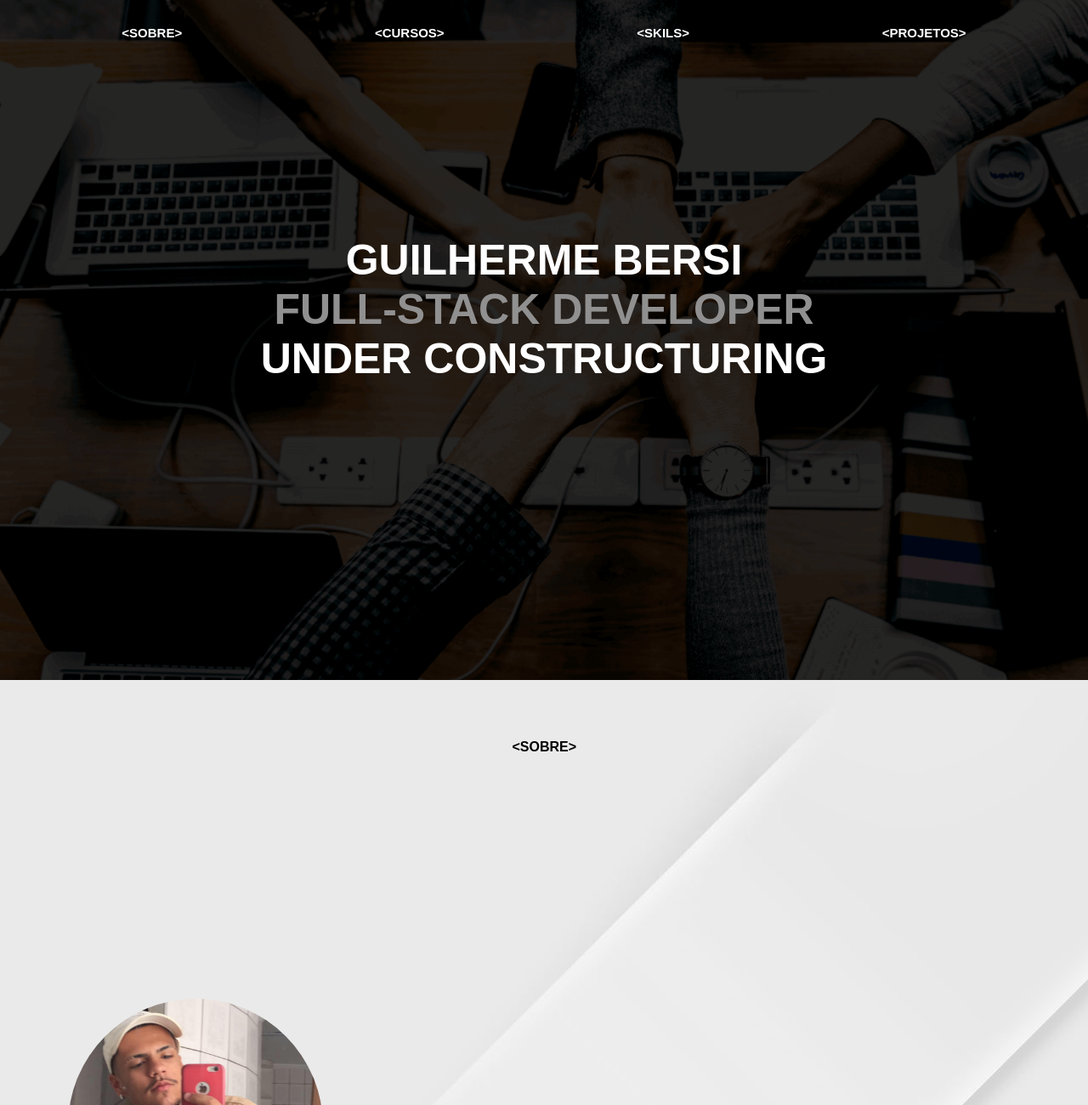
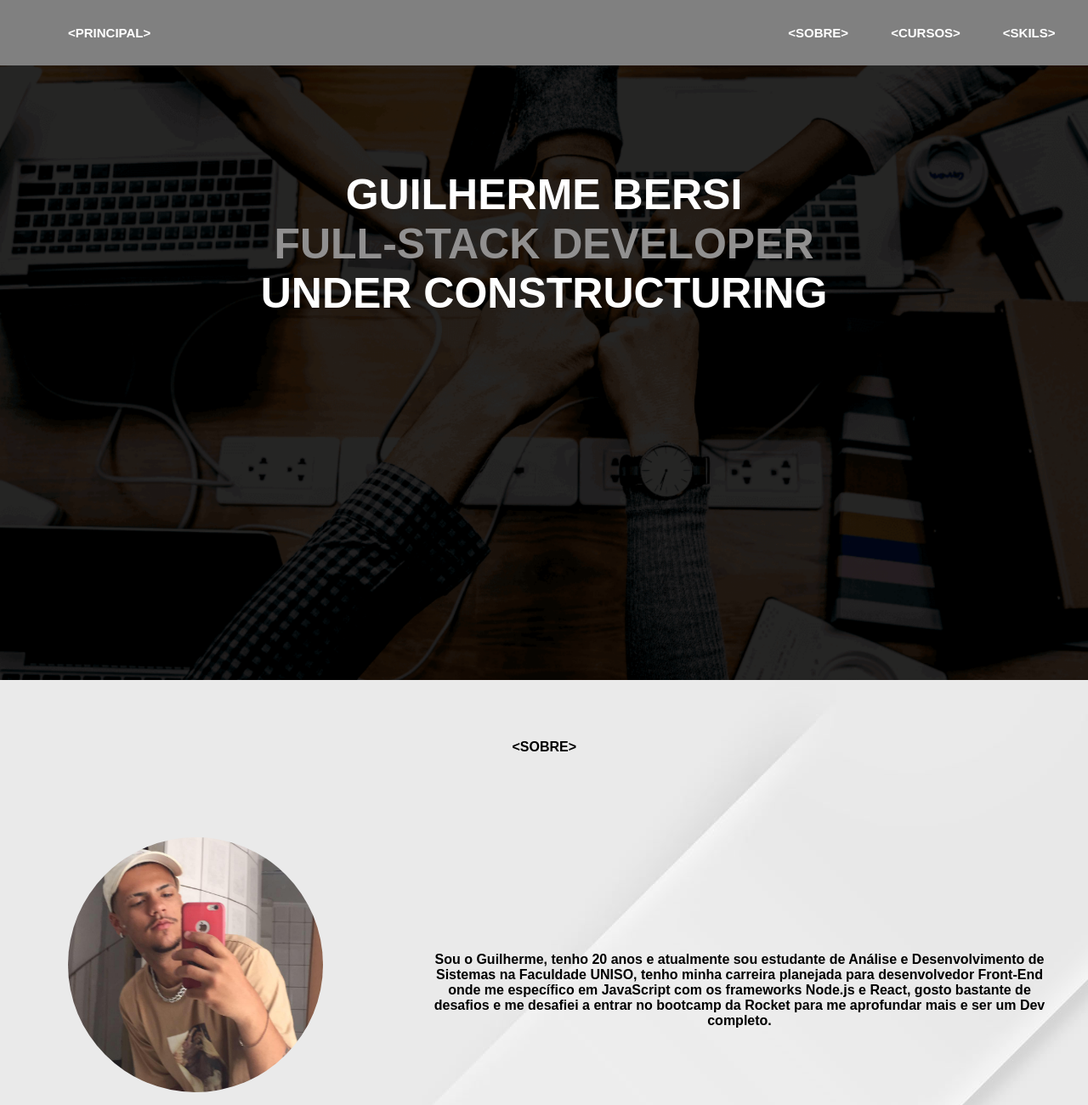
Before and after one commit to devbersi/Portfolio-Web, a plain HTML site: page index.html in a window 1280 px wide. Shown: the top 1300 px of the page at 85% size. Drawn offline with Linux system fonts and the light colour scheme.

Commit message:
Ultimo commit

```diff
--- a/index.html
+++ b/index.html
@@ -6,17 +6,20 @@
   <meta http-equiv="X-UA-Compatible" content="IE=edge">
   <meta name="viewport" content="width=device-width, initial-scale=1.0">
   <title>Guilherme Bersi | Portifólio</title>
+  <link rel="icon" href="/icons/logo_size.jpg"/>
 </head>
 <body>
+  <div id="page-1">
   <div class="page-1">
     <div id="header">
+      <a id="bt-principal" href="#page-1">&lt;PRINCIPAL&gt;</a>
       <a id="bt-sobre" href="#page-2">&lt;SOBRE&gt;</a>
       <a id="bt-cursos" href="#page-3">&lt;CURSOS&gt;</a>
       <a id="bt-skils" href="#page-4">&lt;SKILS&gt;</a>
-      <a id="bt-projetos" href="#">&lt;PROJETOS&gt;</a>
     </div>
     <h1 id="guilherme">GUILHERME BERSI <br> <span style="color: rgb(145, 144, 144);">FULL-STACK DEVELOPER</span><br>UNDER CONSTRUCTURING</h1>
   </div>
+</div>
   <div id="background">
   <div id="page-2">
     <div id="sobre-title" >
@@ -89,5 +92,6 @@
   </div>
   </div>
 </div>
+<script src="/script/scroll.js"></script>
 </body>
 </html>
--- /dev/null
+++ b/script/scroll.js
@@ -0,0 +1,9 @@
+var nav = document.getElementById('header');
+window.onscroll = function() {
+    if (window.pageYOffset >100){
+        nav.style.background = 'grey';
+    }
+    else {
+        nav.style.background = 'opacity: 0.5';
+    }
+}
--- a/style.css
+++ b/style.css
@@ -1,17 +1,18 @@
 body {
-    width: 100vw;
+    width: auto;
     height: 100vh;
     margin: 0;
     padding: 0;
-    box-sizing: border-box;
     font-family: 'Montserrat', sans-serif;
 }
 
 .page-1 {
-    background-image: url("/Imagens_teste-master/Imagens_teste-master/web/s1\ ft1.png");
+    background-image: url("/Imagens_teste-master/Imagens_teste-master/web/s1 ft1.png");
     background-size: cover;
+    background-position: center;
+    width: auto;
     height: 100vh;
-    width: 100vw;
+
 }
 
 #guilherme {
@@ -28,19 +29,28 @@ body {
 }
 .page-1 #header {
     display: flex;
-    justify-content: space-around;
+    justify-content: flex-start;
+    padding-left: 100px;
     padding: 30px;
-
+    position: fixed;
+    top: 0;
+    width: 100vw;
 }
 
-#bt-cursos, #bt-sobre, #bt-projetos, #bt-skils{
+#bt-principal, #bt-cursos, #bt-sobre, #bt-skils{
     text-decoration: none;
     color: white;
     font-weight: bolder;
     font-size: 15px;
     transition: .5s ease;
+    margin-left: 50px;
 }
-#bt-cursos:hover, #bt-sobre:hover, #bt-projetos:hover, #bt-skils:hover {
+#bt-principal {
+    margin-right: 700px;
+}
+
+
+#bt-principal:hover, #bt-cursos:hover, #bt-sobre:hover, #bt-skils:hover {
     color: rgb(151, 151, 150);
 
 }
@@ -49,8 +59,8 @@ body {
     display: flex;
     align-items: center;
     justify-content: center;
-    width: 100vw;
-    height: 100vh;
+    width: auto;
+    height: auto;
 }
 
 #sobre-title {
@@ -77,8 +87,8 @@ body {
     text-align: center;
     justify-content: space-between;
     margin: 20px 40px;
-    width: 100vw;
-    height: 100px;
+    width: auto;
+    height: auto;
     font-weight: bolder;
 }
 
@@ -90,15 +100,15 @@ body {
 }
 
 .page-3 {
-    width: 100vw;
-    height: 100vh;
+    width: auto;
+    height: auto;
 }
 
 .cursos {
     display: flex;
     align-items: center;
-    width: 100vw;
-    height: 100vh;
+    width: auto;
+    height: auto;
 }
 
 .list {
@@ -148,8 +158,8 @@ body {
     background-position: cover;
     background-repeat: no-repeat;
     color:black;
-    width: 100%;
-    height: 100%;
+    width: auto;
+    height: auto;
     font-weight: bolder;
 }
 .html {
```
